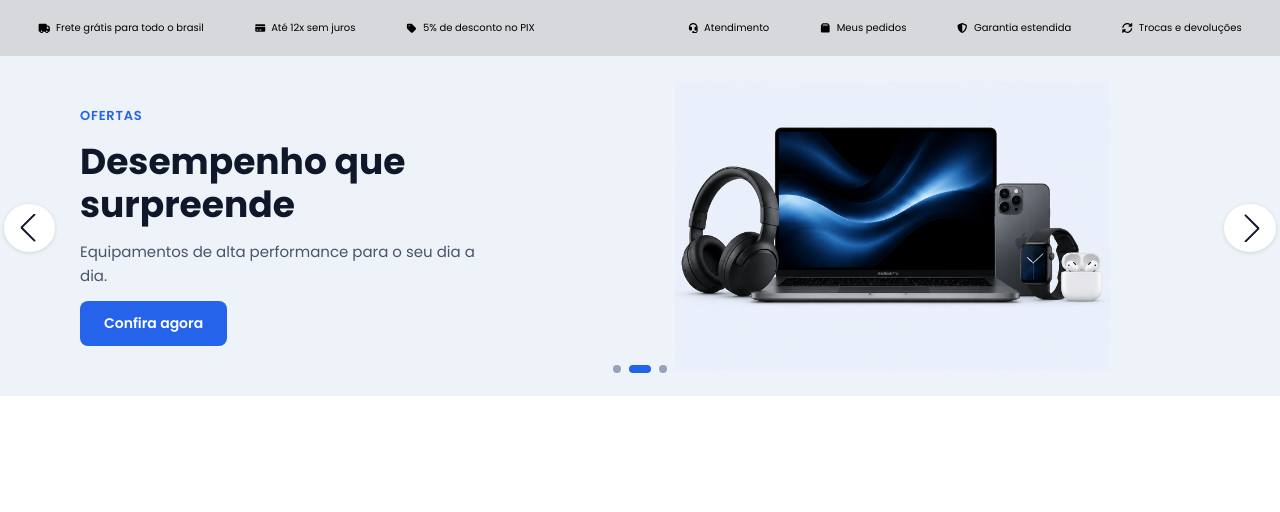
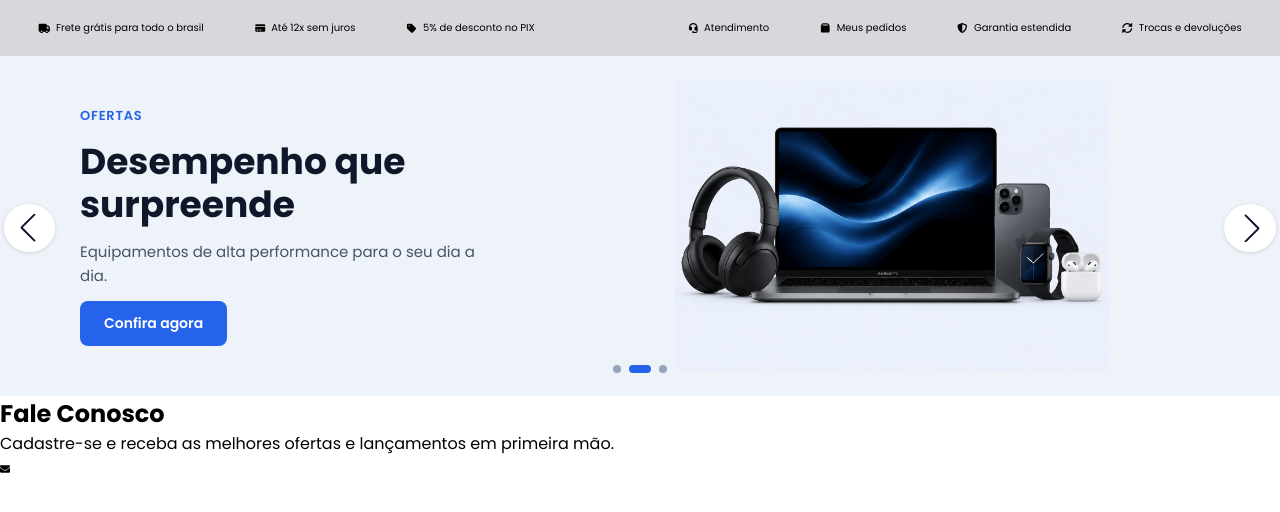
Before and after one commit to jeffdiego/Dripstore, a React (Vite) app: page / in a window 1280 px wide. Shown: the top 512 px of the page. Built offline with nearby package versions, Linux system fonts and the light colour scheme.

Commit message:
Fale conosco

```diff
--- a/package.json
+++ b/package.json
@@ -16,6 +16,7 @@
     "lucide-react": "^1.16.0",
     "react": "^19.2.6",
     "react-dom": "^19.2.6",
+    "react-icons": "^5.6.0",
     "react-router-dom": "^7.15.1",
     "swiper": "^12.1.4"
   },
--- /dev/null
+++ b/src/Components/FaleConosco/FaleConosco.css
@@ -0,0 +1 @@
+co
--- /dev/null
+++ b/src/Components/FaleConosco/FaleConosco.jsx
@@ -0,0 +1,25 @@
+import { FaEnvelope } from "react-icons/fa";
+function FaleConosco() {
+
+    return (
+        <>
+            <section>
+                <div >
+                    <h1>Fale Conosco</h1>
+
+                    <p>Cadastre-se e receba as melhores ofertas e lançamentos em primeira mão.</p>
+
+                    <FaEnvelope />
+
+                </div>
+                <div>
+
+                </div>
+
+            </section>
+        </>
+
+    )
+}
+
+export default FaleConosco
--- a/src/Pages/Homepage.jsx
+++ b/src/Pages/Homepage.jsx
@@ -1,3 +1,4 @@
+import FaleConosco from "../Components/FaleConosco/FaleConosco"
 import Hero from "../Components/Hero/Hero"
 import PreHeader from "../Components/PreHeader/PreHeader"
 
@@ -9,7 +10,7 @@ function Homepage() {
       <PreHeader/>
 
       <Hero/>
-
+      <FaleConosco/>
     </>
   )
 }
```
Also changed, not shown: 1 other file (tests, documents, lock files or other folders).
